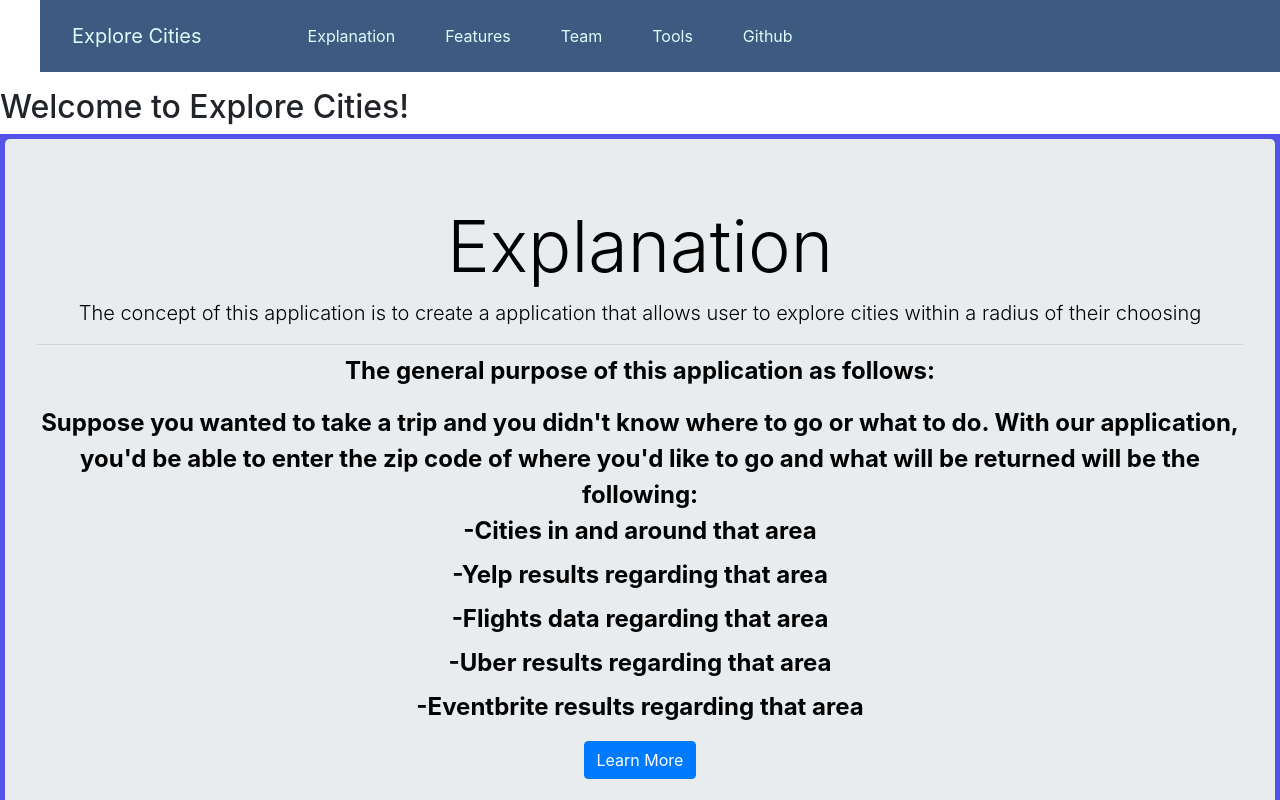
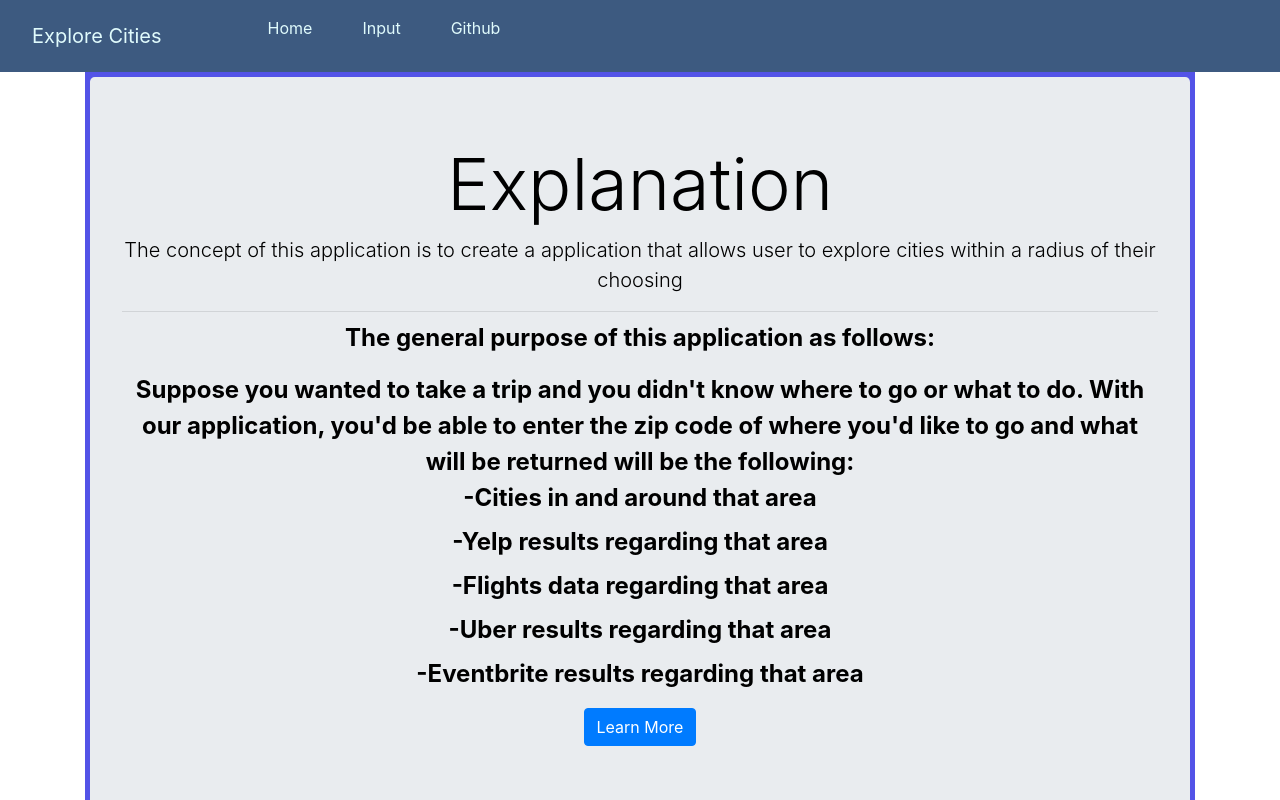
Before and after one commit to Codubee/ExploreCitiesMW4-6, a React (Create React App) app in the folder frontend/: page / in a window 1280 px wide. Shown: the top 800 px of the page. Built offline with nearby package versions, Linux system fonts and the light colour scheme.

Commit message:
Changed links around

```diff
--- a/frontend/src/App.js
+++ b/frontend/src/App.js
@@ -1,5 +1,6 @@
 import logo from './logo.svg';
 import './App.css';
+import { Container } from 'reactstrap'
 
 import LandingPage from './components/LandingPage/LandingPage'
 import NavBar from './components/NavBar/Navbar'
@@ -20,31 +21,16 @@
   return (
     <Router>
       <div>
-        <nav>
-          <ul>
         <NavBar />
-          </ul>
-        </nav>
-
+        <Container>
           <Switch>
-          <Route exact path ="/">
-            <h2>Welcome to Explore Cities!</h2>
+            <Route exact path="/">
               <LandingPage />
             </Route>
-          <Route path ="/explanation">
-            <Explanation />
-          </Route>
-          <Route path ="/features">
-            <Features />
-          </Route>
-          <Route path ="/team">
-            <Team />
-          </Route>
-          <Route path = "/tools">
-            <Tools />
+            <Route path="/input">
             </Route>
           </Switch>
-
+        </Container>
       </div>
     </Router>
   );
--- a/frontend/src/components/NavBar/Navbar.js
+++ b/frontend/src/components/NavBar/Navbar.js
@@ -5,31 +5,23 @@
 function Navbar() {
 
   return (
-    <div>
+
       <ReactBootStrap.Nav class="navbar navbar-expand-lg navbar-custom bg-custom">
         <ReactBootStrap.Navbar>
           <ReactBootStrap.Navbar.Brand href="/" class="navbar-brand">Explore Cities</ReactBootStrap.Navbar.Brand>
           <ReactBootStrap.Navbar.Toggle aria-controls="responsive-navbar-nav" />
           <ReactBootStrap.Navbar.Collapse id="responsive-navbar-nav">
 
-              <div classname = "nav-container">
+              <div classname = "">
                 <nav>
                   <ul>
                     <li>
-                      <Link to = "/explanation" style={{color: '#E0FBFC'}}
-                      activeStyle={{color: '#ee6c4d'}}>Explanation</Link>
+                      <Link to = "/" style={{color: '#E0FBFC'}}
+                      activeStyle={{color: '#ee6c4d'}}>Home</Link>
                     </li>
                     <li>
-                      <Link to = "/features" style={{color: '#E0FBFC'}}
-                      activeStyle={{color: '#ee6c4d'}}>Features</Link>
-                    </li>
-                    <li>
-                      <Link to = "/team" style={{color: '#E0FBFC'}}
-                      activeStyle={{color: '#ee6c4d'}}>Team</Link>
-                    </li>
-                    <li>
-                      <Link to = "/tools" style={{color: '#E0FBFC'}}
-                      activeStyle={{color: '#ee6c4d'}}>Tools</Link>
+                      <Link to = "/input" style={{color: '#E0FBFC'}}
+                      activeStyle={{color: '#ee6c4d'}}>Input</Link>
                     </li>
                     <li>
                       <a href='https://github.com/Codubee/ExploreCitiesMW4-6'
@@ -42,7 +34,7 @@
           </ReactBootStrap.Navbar.Collapse>
         </ReactBootStrap.Navbar>
       </ReactBootStrap.Nav>
-    </div>
+
   );
 }
 export default Navbar;
```
Lines whose indentation alone changed are shown as unchanged.
